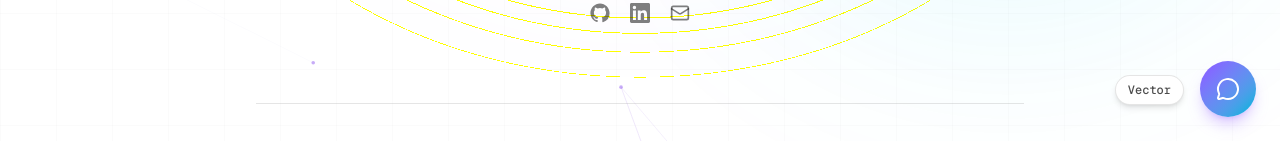
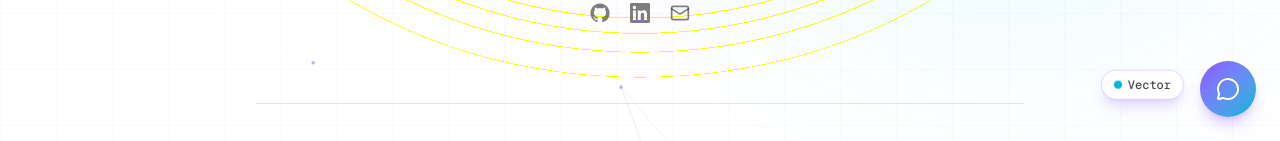
Before and after one commit to yugeshb26/yugesh-portfolio, a Next.js app: page / in a window 1280 px wide. Shown: the part 659-800 px from the top of the page. Built offline with nearby package versions, Linux system fonts and the light colour scheme.

Commit message:
Make the Vector label more noticeable: blinking dot + gentle float animation

```diff
--- a/src/components/ui/chat-widget.tsx
+++ b/src/components/ui/chat-widget.tsx
@@ -71,11 +71,19 @@ export function ChatWidget() {
           <motion.button
             onClick={() => setOpen(true)}
             initial={{ opacity: 0, x: 8 }}
-            animate={{ opacity: 1, x: 0 }}
+            animate={{ opacity: 1, x: 0, y: [0, -6, 0] }}
             exit={{ opacity: 0, x: 8 }}
-            transition={{ delay: 0.8, duration: 0.4 }}
-            className="fixed bottom-9 right-24 z-50 rounded-full border border-black/10 bg-white px-3 py-1.5 font-mono text-xs font-medium text-black/70 shadow-md transition-colors hover:text-violet-600 dark:border-white/10 dark:bg-[#0d0e14] dark:text-white/70 dark:hover:text-violet-400"
+            transition={{
+              opacity: { delay: 0.8, duration: 0.4 },
+              x: { delay: 0.8, duration: 0.4 },
+              y: { delay: 1.2, duration: 2.4, repeat: Infinity, ease: "easeInOut" },
+            }}
+            className="fixed bottom-9 right-24 z-50 flex items-center gap-1.5 rounded-full border border-violet-400/30 bg-white px-3 py-1.5 font-mono text-xs font-medium text-black/70 shadow-lg shadow-violet-500/20 transition-colors hover:text-violet-600 dark:border-violet-400/30 dark:bg-[#0d0e14] dark:text-white/70 dark:hover:text-violet-400"
           >
+            <span className="relative flex h-2 w-2">
+              <span className="absolute inline-flex h-full w-full animate-ping rounded-full bg-cyan-400 opacity-75" />
+              <span className="relative inline-flex h-2 w-2 rounded-full bg-cyan-500" />
+            </span>
             {BOT_NAME}
           </motion.button>
         )}
```
